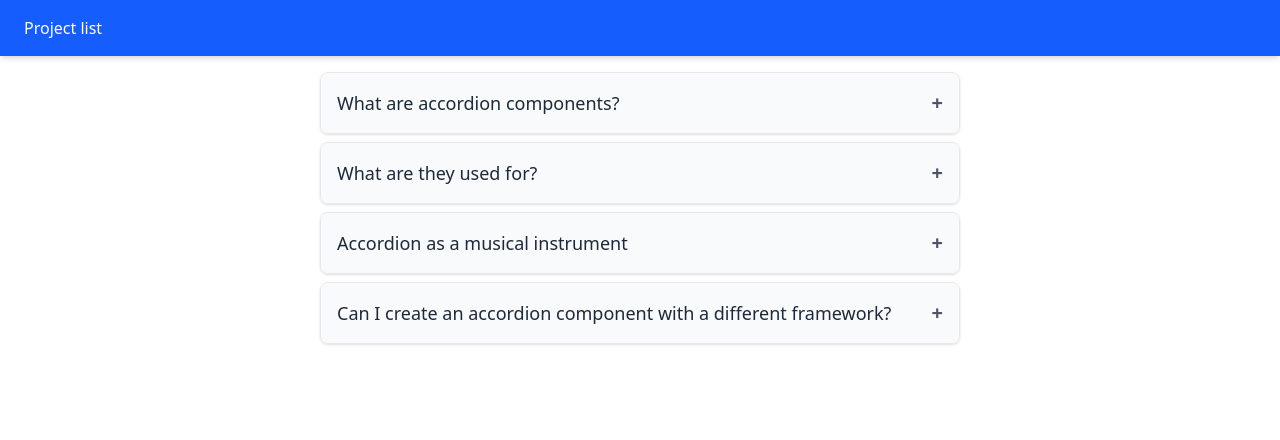
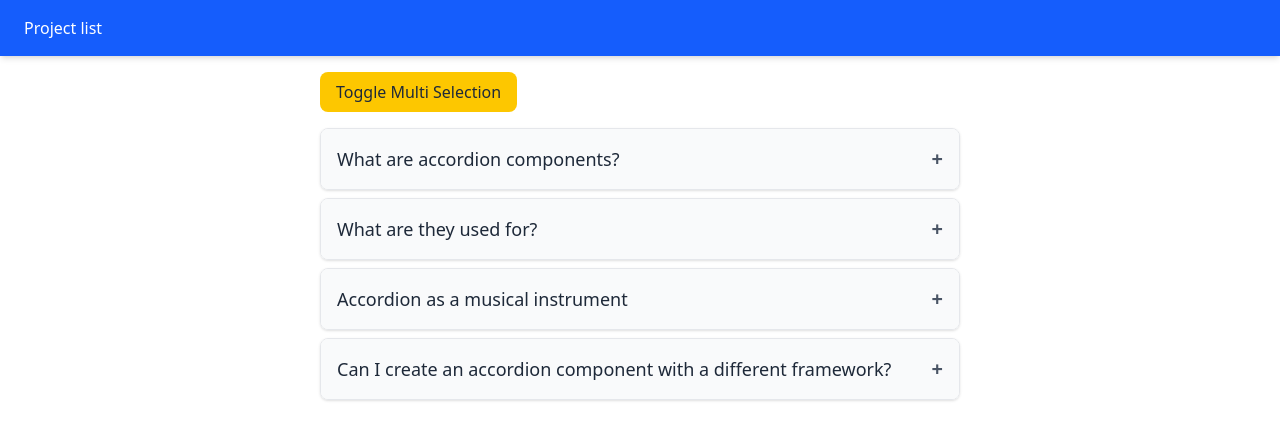
Before and after one commit to IvanHrushevich/react-small-projects, a React (Vite) app: page /accordion in a window 1280 px wide. Shown: the top 440 px of the page. Built offline with nearby package versions, Linux system fonts and the light colour scheme.

Commit message:
feat(Accordion): implement multi selection

```diff
--- a/src/pages/Accordion/Accordion.tsx
+++ b/src/pages/Accordion/Accordion.tsx
@@ -2,13 +2,30 @@ import { useState } from 'react';
 import data from './data';
 
 export const Accordion = () => {
-    const [selected, setSelected] = useState<string | null>(null);
+    const [selectedId, setSelectedId] = useState<string | null>(null);
+    const [multipleSelectedIds, setMultipleSelectedIds] = useState<Array<string | null>>([]);
+    const [multiSelection, setMultiSelection] = useState(false);
 
-    const handleSingleSelection = (id: string) =>
-        setSelected(id === selected ? null : id);
+    const handleSingleSelection = (id: string) => setSelectedId(id === selectedId ? null : id);
+
+    const handleMultiSelection = (id: string) => {
+        setMultipleSelectedIds((prev) =>
+            prev.includes(id) ? prev.filter((item) => item !== id) : [...prev, id],
+        );
+    };
 
     return (
         <div className="max-w-2xl mx-auto p-4">
+            <button
+                className="px-4 py-2 bg-yellow-400 hover:bg-yellow-500 text-gray-800 rounded-lg transition-colors cursor-pointer mb-4"
+                onClick={() => {
+                    setMultiSelection(!multiSelection);
+                    setMultipleSelectedIds([]);
+                    setSelectedId(null);
+                }}
+            >
+                Toggle Multi Selection
+            </button>
             <div className="space-y-2">
                 {data && data.length > 0 ? (
                     data.map((item) => (
@@ -17,18 +34,23 @@ export const Accordion = () => {
                             className="border border-gray-200 rounded-lg overflow-hidden shadow-sm hover:shadow-md transition-shadow"
                         >
                             <div
-                                onClick={() => handleSingleSelection(item.id)}
+                                onClick={
+                                    multiSelection
+                                        ? () => handleMultiSelection(item.id)
+                                        : () => handleSingleSelection(item.id)
+                                }
                                 className="flex justify-between items-center p-4 bg-gray-50 hover:bg-gray-100 cursor-pointer transition-colors"
                             >
                                 <h3 className="text-lg font-medium text-gray-800">
                                     {item.question}
                                 </h3>
                                 <span className="text-xl font-bold text-gray-600">
-                                    {item.id === selected ? '-' : '+'}
+                                    {item.id === selectedId ? '-' : '+'}
                                 </span>
                             </div>
 
-                            {item.id === selected && (
+                            {((multiSelection && multipleSelectedIds.indexOf(item.id) !== -1) ||
+                                (!multiSelection && item.id === selectedId)) && (
                                 <div className="p-4 bg-white text-gray-700 border-t border-gray-100">
                                     {item.answer}
                                 </div>
@@ -36,9 +58,7 @@ export const Accordion = () => {
                         </div>
                     ))
                 ) : (
-                    <div className="text-center text-gray-500 py-8">
-                        No data found
-                    </div>
+                    <div className="text-center text-gray-500 py-8">No data</div>
                 )}
             </div>
         </div>
```
Also changed, not shown: 1 other file (tests, documents, lock files or other folders).
